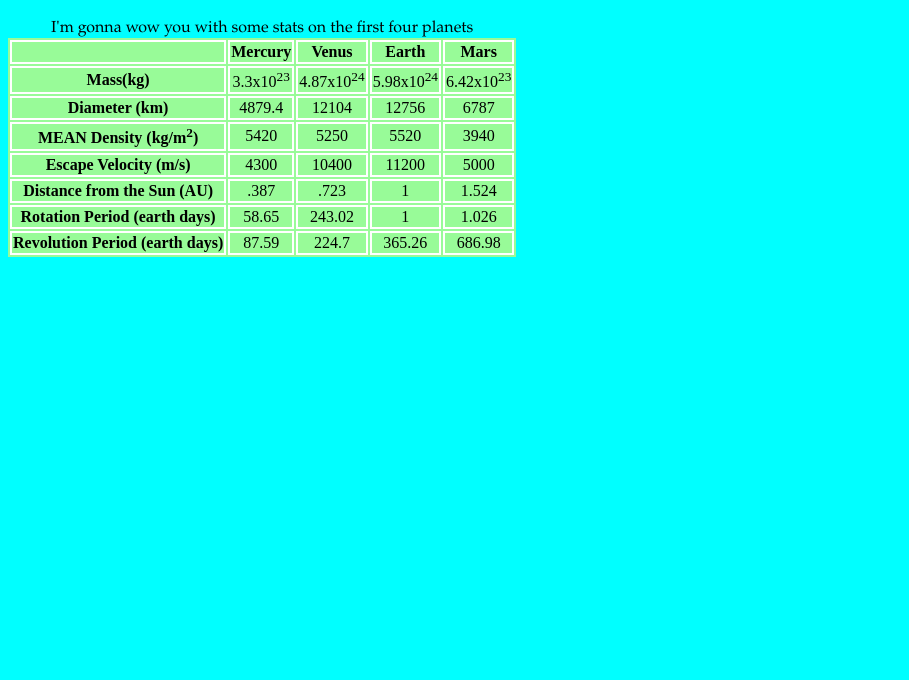
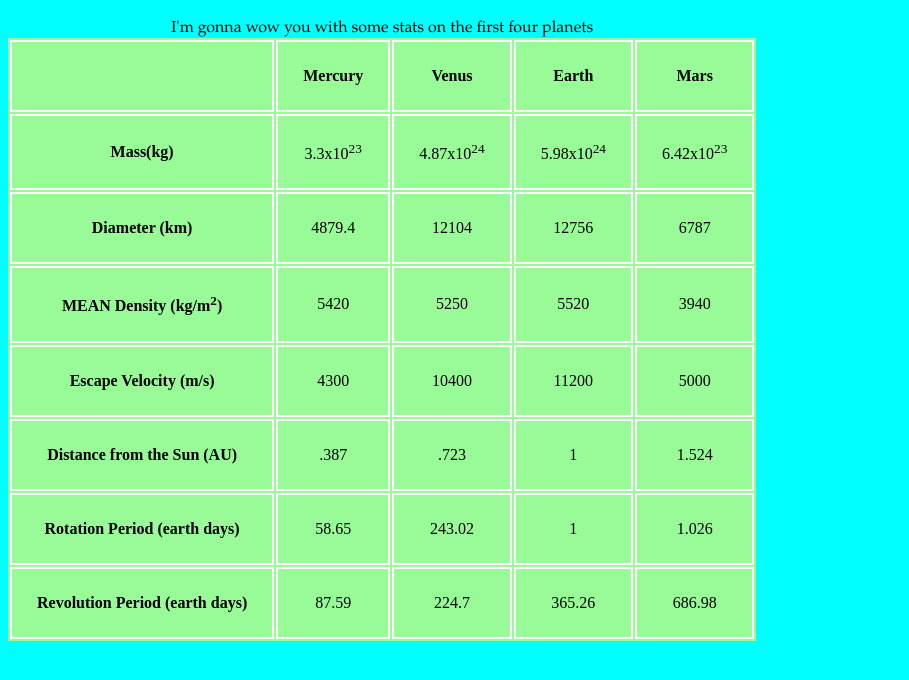
Before and after one commit to jforajter/lab5, a plain HTML site: page index.html in a window 1280 px wide. Shown: the part 64-744 px from the top of the page, without its empty margins (0-909 px from the left). Drawn offline with Linux system fonts and the light colour scheme.

Commit message:
Update style1.css

```diff
--- a/style1.css
+++ b/style1.css
@@ -19,4 +19,6 @@ border-style:2px solid white;
 }
 th,td{
 border:2px solid white;
+padding: 25px;
+text-align: middle;
 }
```
